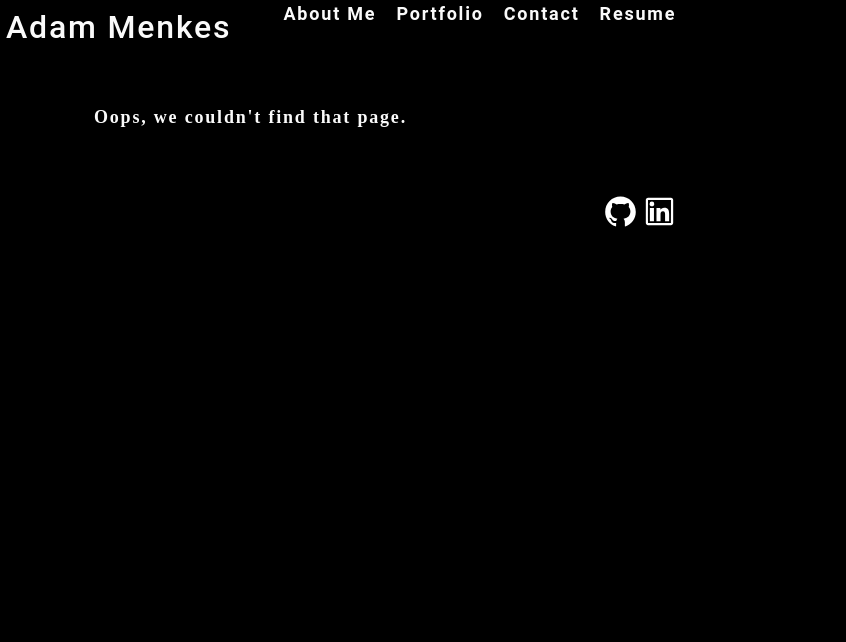
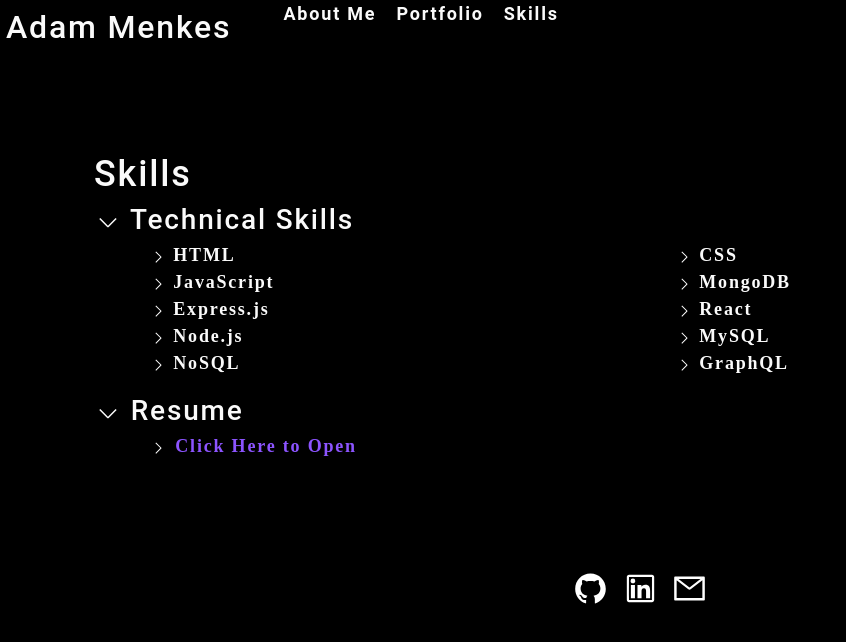
Before and after one commit to amenkes24/Adam_Menkes_Portfolio, a React (Create React App) app: page /skills in a window 1280 px wide. Shown: the top 642 px of the page, without its empty margins (0-846 px from the left). Built offline with nearby package versions, Linux system fonts and the light colour scheme.

Commit message:
create skills page plus delete resume component

```diff
--- a/src/App.js
+++ b/src/App.js
@@ -3,10 +3,9 @@ import { BrowserRouter as Router, Route, Switch } from 'react-router-dom';
 import Nav from './components/Nav';
 import About from './components/About';
 import Portfolio from './components/Portfolio';
-import Contact from './components/Contact';
-import Resume from './components/Resume';
 import NoMatch from './components/NoMatch';
 import Footer from './components/Footer';
+import Skills from './components/Contact';
 
 function App() {
   return (
@@ -18,8 +17,7 @@ function App() {
           <Route exact path="/" component={About} />
           <Route exact path="/about" component={About} />
           <Route exact path="/portfolio" component={Portfolio} />
-          <Route exact path="/contact" component={Contact} />
-          <Route exact path="/resume" component={Resume} />
+          <Route exact path="/skills" component={Skills} />
 
           <Route component={NoMatch} />
         </Switch>
--- a/src/components/Contact/index.js
+++ b/src/components/Contact/index.js
@@ -1,12 +1,94 @@
 import React from "react";
+import { VscChevronDown } from "react-icons/vsc";
+import { VscChevronRight } from "react-icons/vsc";
 
-function Contact() {
-    return (
-      <section className="my-5">
-        <h1 id="about">This is my Contact</h1>
-        <p>"Lorem ipsum dolor sit amet, consectetur adipiscing elit, sed do eiusmod tempor incididunt ut labore et dolore magna aliqua. Ut enim ad minim veniam, quis nostrud exercitation ullamco laboris nisi ut aliquip ex ea commodo consequat. Duis aute irure dolor in reprehenderit in voluptate velit esse cillum dolore eu fugiat nulla pariatur. Excepteur sint occaecat cupidatat non proident, sunt in culpa qui officia deserunt mollit anim id est laborum."</p>
-      </section>
-    );
-  }
+function Skills() {
+  return (
+    <section className="my-5">
+      <h1 id="about">Skills</h1>
+      <h3>
+        <VscChevronDown /> Technical Skills
+      </h3>
+      <div className="container">
+        <ul>
+          <div className="row">
+            <div className="col">
+              <li>
+                <VscChevronRight /> HTML
+              </li>
+            </div>
+            <div className="col">
+              <li>
+                <VscChevronRight /> CSS
+              </li>
+            </div>
+          </div>
+          <div className="row">
+            <div className="col">
+              <li>
+                <VscChevronRight /> JavaScript
+              </li>
+            </div>
+            <div className="col">
+              <li>
+                <VscChevronRight /> MongoDB
+              </li>
+            </div>
+          </div>
+          <div className="row">
+            <div className="col">
+              <li>
+                <VscChevronRight /> Express.js
+              </li>
+            </div>
+            <div className="col">
+              <li>
+                <VscChevronRight /> React
+              </li>
+            </div>
+          </div>
+          <div className="row">
+            <div className="col">
+              <li>
+                <VscChevronRight /> Node.js
+              </li>
+            </div>
+            <div className="col">
+              <li>
+                <VscChevronRight /> MySQL
+              </li>
+            </div>
+          </div>
+          <div className="row">
+            <div className="col">
+              <li>
+                <VscChevronRight /> NoSQL
+              </li>
+            </div>
+            <div className="col">
+              <li>
+                <VscChevronRight /> GraphQL
+              </li>
+            </div>
+          </div>
+        </ul>
+      </div>
+      <h3>
+        <VscChevronDown /> Resume
+      </h3>
+      <div className="container">
+        <ul>
+          <div className="row">
+            <div className="col"> <VscChevronRight />
+                <a href="https://docs.google.com/document/d/1aWq4QEx3bipeaXc2NoXrvQ96g6qRS8WK/edit?usp=sharing&ouid=113500844249455127382&rtpof=true&sd=true" target="_blank">
+                &nbsp;Click Here to Open
+              </a>
+            </div>
+          </div>
+        </ul>
+      </div>
+    </section>
+  );
+}
 
-export default Contact;
+export default Skills;
--- a/src/components/Footer/index.js
+++ b/src/components/Footer/index.js
@@ -1,12 +1,14 @@
 import react from 'react';
 import { AiOutlineLinkedin } from 'react-icons/ai';
 import { AiOutlineGithub } from 'react-icons/ai';
+import { AiOutlineMail } from 'react-icons/ai';
 
 const Footer = () => {
     return (
         <footer className='footer'>
-            <a href='https://github.com/amenkes24' target="_blank"> <AiOutlineGithub /></a>
-            <a href='https://www.linkedin.com/in/adam-menkes-sf/' target="_blank"><AiOutlineLinkedin /></a>
+            <a href='https://github.com/amenkes24' target="_blank"><AiOutlineGithub /></a>
+            <a href='https://www.linkedin.com/in/adam-menkes-sf/' target="_blank">&nbsp;<AiOutlineLinkedin />&nbsp;</a>
+            <a href='mailto:amenkes25@gmail.com' target="_blank"> <AiOutlineMail /></a>
         </footer>
     )
 }
--- a/src/components/Nav/index.js
+++ b/src/components/Nav/index.js
@@ -20,10 +20,7 @@ function Nav() {
             <Link to="portfolio">Portfolio</Link>
           </li>
           <li className={"mx-2"}>
-          <Link to="/contact">Contact</Link>
-          </li>
-          <li className={"mx-2"}>
-              <Link to="/resume">Resume</Link>
+          <Link to="/skills">Skills</Link>
           </li>
         </ul>
       </nav>
--- a/src/components/Portfolio/index.js
+++ b/src/components/Portfolio/index.js
@@ -9,7 +9,7 @@ import noteTaker from "../../assets/projects/noteTaker.JPG";
 function Portfolio() {
   return (
     <section className="my-5">
-      <h1 id="about">This is my Portfolio</h1>
+      <h1 id="about">Portfolio</h1>
       <div className="container">
         <div className="row">
           <div className="col">
--- a/src/components/Resume/index.js
+++ /dev/null
@@ -1,12 +0,0 @@
-import React from "react";
-
-function Resume() {
-    return (
-      <section className="my-5">
-        <h1 id="about">This is my Resume</h1>
-        <p>"Lorem ipsum dolor sit amet, consectetur adipiscing elit, sed do eiusmod tempor incididunt ut labore et dolore magna aliqua. Ut enim ad minim veniam, quis nostrud exercitation ullamco laboris nisi ut aliquip ex ea commodo consequat. Duis aute irure dolor in reprehenderit in voluptate velit esse cillum dolore eu fugiat nulla pariatur. Excepteur sint occaecat cupidatat non proident, sunt in culpa qui officia deserunt mollit anim id est laborum."</p>
-      </section>
-    );
-  }
-
-export default Resume;
```
